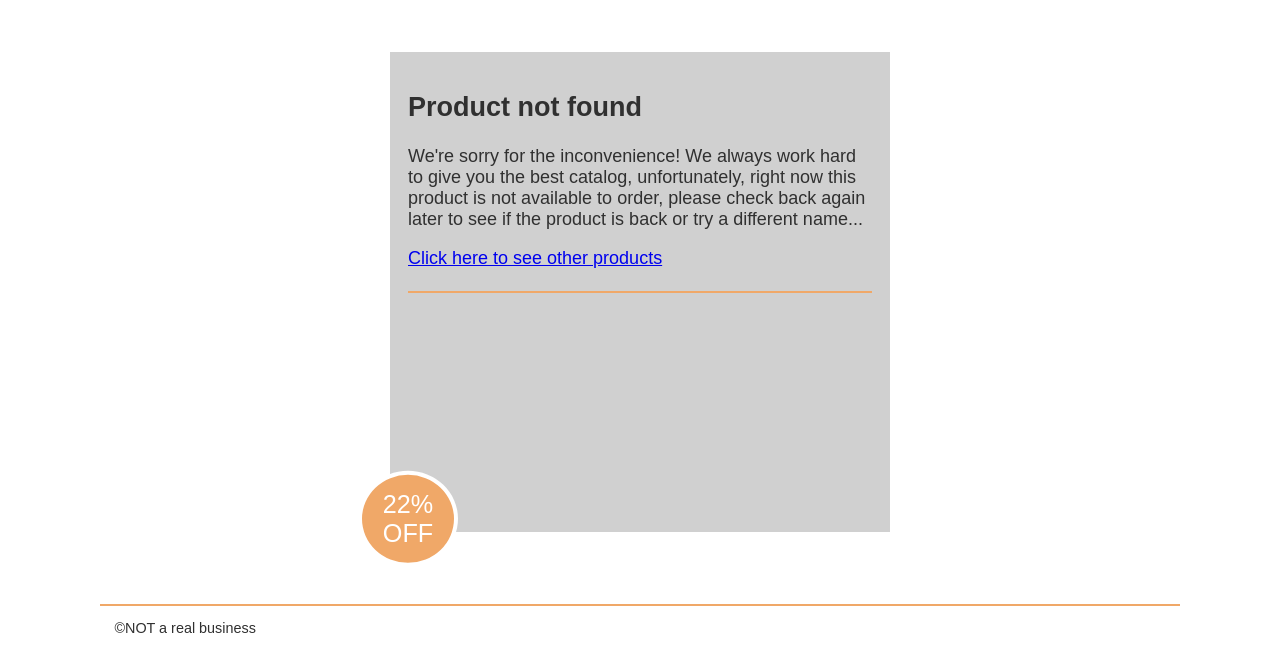
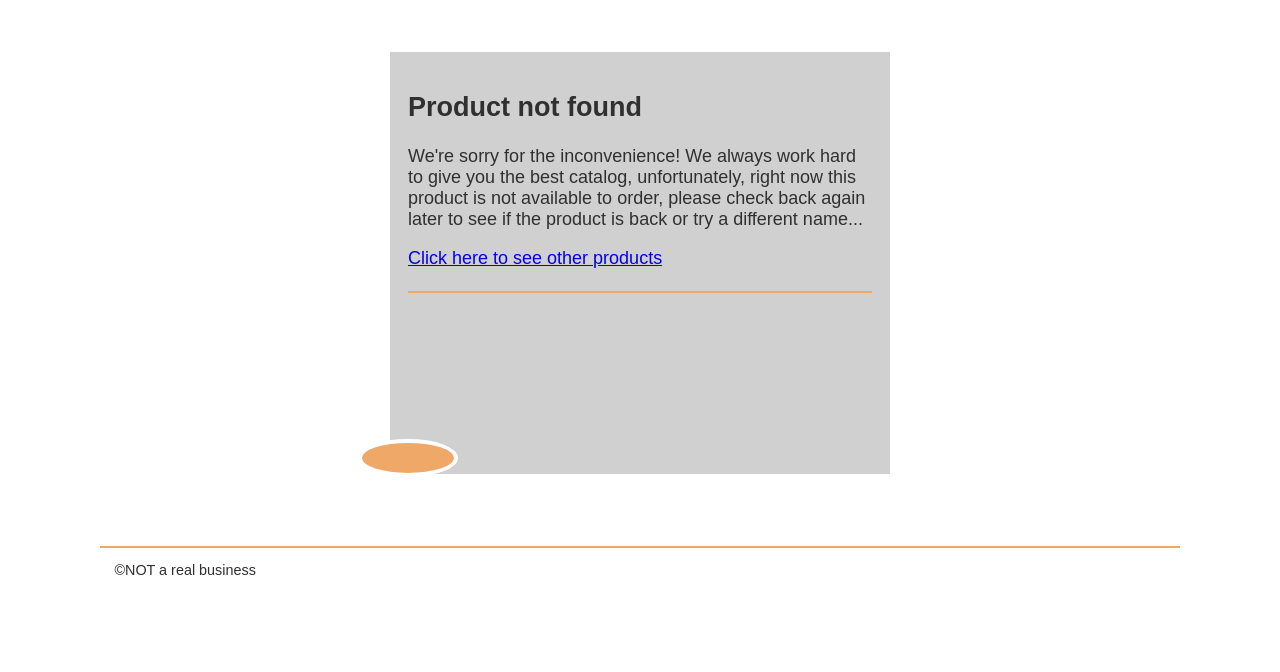
Before and after one commit to ruriona19/wdd330-team04, a website built with Vite: page src/product_pages/index.html in a window 1280 px wide. Shown: the part 82-754 px from the top of the page. Built offline with nearby package versions, Linux system fonts and the light colour scheme; files whose address does not match are found by name.

Commit message:
adding changes done in index.html

```diff
--- a/src/product_pages/index.html
+++ b/src/product_pages/index.html
@@ -27,14 +27,12 @@
           <p class="line-through" id="suggestedRetailPrice"></p>
         </div>
         <p class="product__color" id="productColorName"></p>
-
         <div class="product-detail__add">
           <button id="addToCart" data-id="">Add to Cart</button>
         </div>
-        <div id="discountFlag">22% OFF</div>
+        <div id="discountFlag"></div>
       </section>
     </main>
-
     <footer id="main-footer"></footer>
   </body>
 </html>
```
